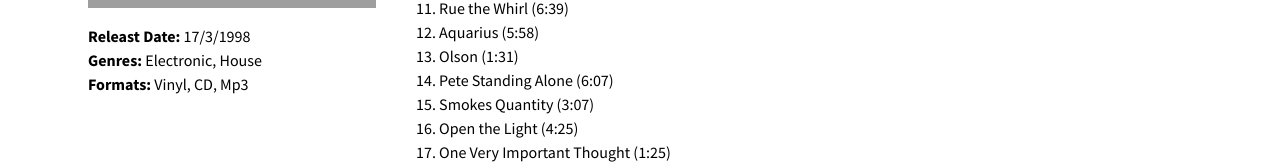
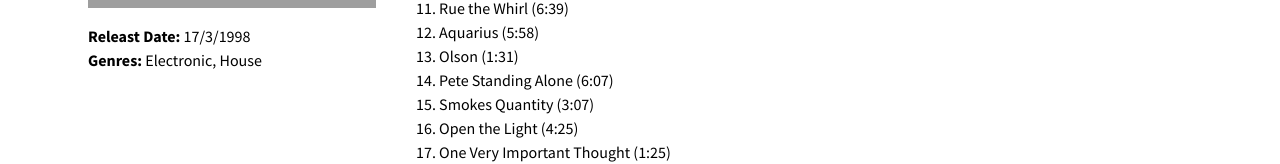
Before and after one commit to joejcox/AURAL, a React (Create React App) app: page /products/Roafg1Also9r202kZ in a window 1280 px wide. Shown: the part 553-717 px from the top of the page. Built offline with nearby package versions, Linux system fonts and the light colour scheme; no server answers; grey boxes are pictures that could not be loaded; a web font is replaced by a local one.

Commit message:
remove data for format from SingleProduct

```diff
--- a/src/components/Products/SingleProduct/index.jsx
+++ b/src/components/Products/SingleProduct/index.jsx
@@ -71,9 +71,6 @@ const SingleProduct = () => {
               <p>
                 <b>Genres:</b> {product.genres.join(", ")}
               </p>
-              <p>
-                <b>Formats:</b> {product.formats.join(", ")}
-              </p>
             </div>
           </div>
           <div className="w-full md:w-1/2">
```
